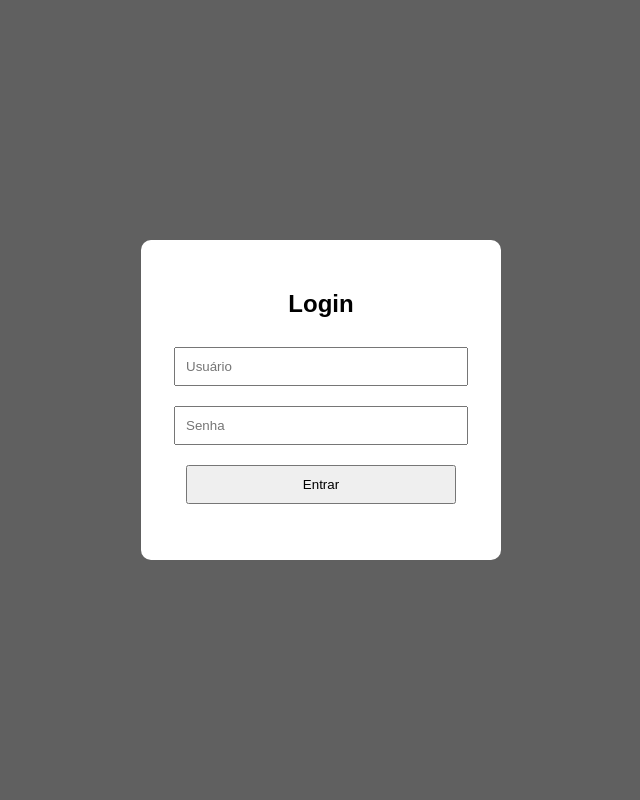
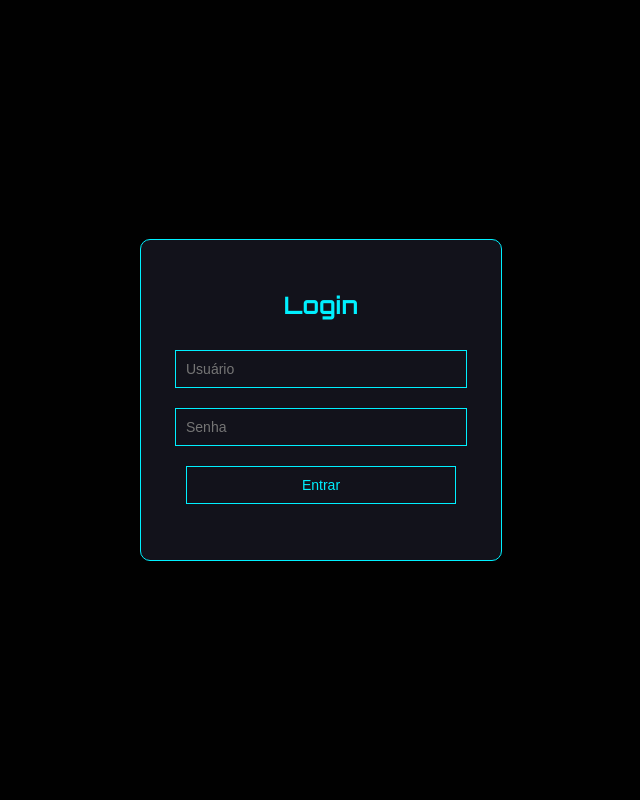
Before and after one commit to brunodratcu/RASPBERRY, a Flask app: page / in a window 1280 px wide. Shown: the whole page, without its empty margins (319-959 px from the left). Run offline with Flask 3, Linux system fonts and the light colour scheme.

Commit message:
mudança do layout

```diff
--- a/magic_mirror_project/server/app.py
+++ b/magic_mirror_project/server/app.py
@@ -10,7 +10,7 @@ CORS(app)
 
 # ===== BANCO DE DADOS =====
 def init_db():
-    conn = sqlite3.connect('db/database.db')
+    conn = sqlite3.connect('database.db')
     cursor = conn.cursor()
     # Tabela de eventos
     cursor.execute('''
--- a/magic_mirror_project/server/templates/index.html
+++ b/magic_mirror_project/server/templates/index.html
@@ -4,25 +4,34 @@
   <meta charset="UTF-8">
   <title>Magic Mirror - Eventos</title>
   <style>
+    @import url('https://fonts.googleapis.com/css2?family=Orbitron:wght@400;700&display=swap');
+
     body {
-      font-family: Arial, sans-serif;
-      background-color: #f0f0f0;
-      padding: 40px;
+      font-family: 'Orbitron', sans-serif;
+      background-color: #0a0a0a;
+      color: #00f0ff;
+      margin: 0;
+      padding: 0;
+      display: flex;
+      align-items: center;
+      justify-content: center;
+      height: 100vh;
     }
 
     .popup {
       position: fixed;
       top: 0; left: 0;
       width: 100%; height: 100%;
-      background: rgba(0,0,0,0.6);
+      background: rgba(0, 0, 0, 0.85);
       display: flex;
       justify-content: center;
       align-items: center;
     }
 
     .popup-content {
-      background: #fff;
+      background: rgba(20, 20, 30, 0.9);
       padding: 30px;
+      border: 1px solid #00f0ff;
       border-radius: 10px;
       text-align: center;
       width: 300px;
@@ -32,16 +41,34 @@
       width: 90%;
       margin: 10px 0;
       padding: 10px;
+      background-color: transparent;
+      border: 1px solid #00f0ff;
+      color: #00f0ff;
+      font-size: 14px;
     }
 
     #formContainer {
       display: none;
-      background: white;
+      background: rgba(15, 15, 25, 0.95);
       padding: 30px;
-      border-radius: 8px;
-      max-width: 500px;
-      margin: auto;
-      box-shadow: 0 2px 10px rgba(0,0,0,0.1);
+      border-radius: 10px;
+      width: 500px;
+      box-shadow: 0 0 20px #00f0ff33;
+    }
+
+    h2, h3 {
+      color: #00f0ff;
+      text-align: center;
+    }
+
+    input, button {
+      background-color: transparent;
+      color: #00f0ff;
+      border: 1px solid #00f0ff;
+      padding: 10px;
+      width: 100%;
+      margin: 10px 0;
+      font-size: 14px;
     }
 
     ul {
@@ -74,7 +117,7 @@
     <input type="text" id="username" placeholder="Usuário">
     <input type="password" id="password" placeholder="Senha">
     <button onclick="fazerLogin()">Entrar</button>
-    <p id="loginStatus" style="color: red;"></p>
+    <p id="loginStatus" style="color: #ff0033;"></p>
   </div>
 </div>
 
@@ -144,9 +184,14 @@
     const result = await res.json();
 
   if (res.ok) {
-      document.getElementById("mensagemCadastro").innerText = "Evento cadastrado com sucesso!";
+    const mensagem = document.getElementById("mensagemCadastro");
+    mensagem.innerText = "Evento cadastrado com sucesso!";
     form.reset();
     buscarEventosHoje();
+
+    setTimeout(() => {
+      mensagem.innerText = "";
+    }, 3000); // 3 segundos
   } else {
     document.getElementById("mensagemCadastro").innerText = result.message || "Erro ao cadastrar.";
   }
@@ -179,12 +224,6 @@
 
   async function deletarEvento(id) {
     const token = localStorage.getItem("token");
-
-    if (!token) {
-      alert("Usuário não autenticado.");
-      return;
-    }
-
     try {
       const res = await fetch(`/api/eventos/${id}`, {
         method: "DELETE",
@@ -195,14 +234,13 @@
       });
 
       if (res.ok) {
-        buscarEventosHoje(); // recarrega lista
+        buscarEventosHoje();
       } else {
         const data = await res.json();
         alert("Erro ao excluir: " + (data.mensagem || res.statusText));
       }
     } catch (err) {
-      console.error("Erro de rede:", err);
-      alert("Erro de conexão com o servidor.");
+      alert("Erro de conexão.");
     }
   }
 
@@ -232,11 +270,9 @@
         alert("Erro ao apagar eventos.");
       }
     } catch (err) {
-    console.error("Erro de rede:", err);
-    alert("Erro de conexão com o servidor.");
+      alert("Erro de rede.");
     }
   }
-
 </script>
 
 </body>
```
Also changed, not shown: other parts of magic_mirror_project/server/templates/index.html (+21 -8 lines), magic_mirror_project/server/database.db. Lines whose indentation alone changed are shown as unchanged.
